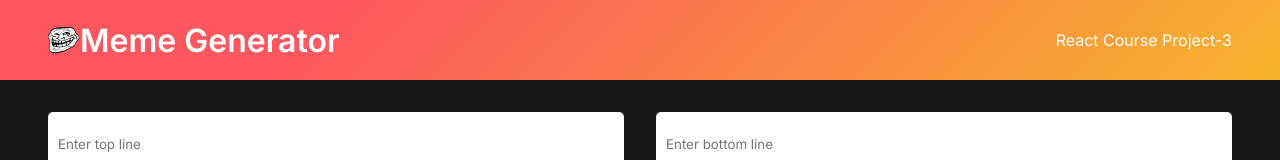
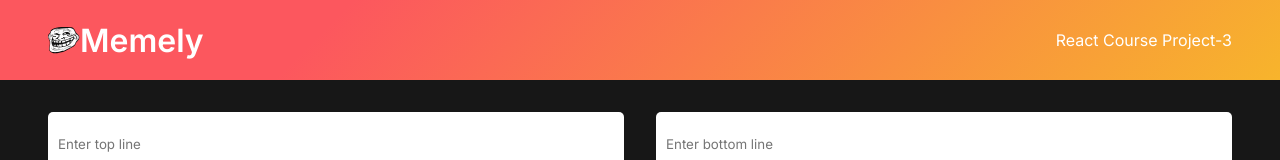
Before and after one commit to prabhkaur301/Meme-Generator, a React (Create React App) app: page / in a window 1280 px wide. Shown: the top 160 px of the page. Built offline with nearby package versions, Linux system fonts and the light colour scheme; no server answers.

Commit message:
name change

```diff
--- a/src/Components/Header.js
+++ b/src/Components/Header.js
@@ -3,7 +3,7 @@ export default function Header(){
     return(
         <header className="header">
             <img src={image} alt=""></img>
-            <h1>Meme Generator</h1>
+            <h1>Memely</h1>
             <p className="right">React Course Project-3</p>
 
         </header>
```
